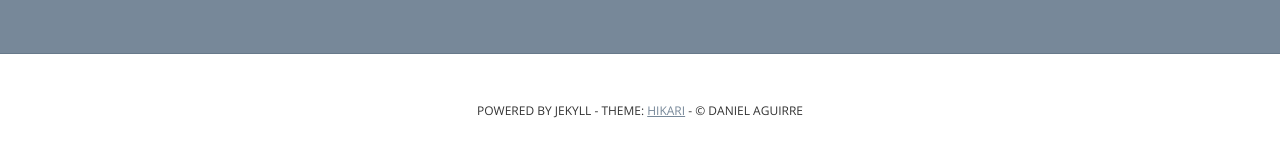
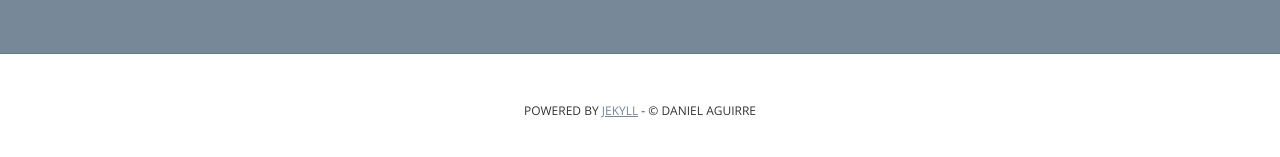
Before and after one commit to gdaq/gdaq.github.io, a Jekyll site: the page built from index.html, in a window 1280 px wide. Shown: the part 201-358 px from the top of the page. Built offline with Jekyll 4.4.1, drawn with Linux system fonts in a browser that asks for light colours; the list of posts is cut into pages by our own code.

Commit message:
Update default.html

```diff
--- a/_layouts/default.html
+++ b/_layouts/default.html
@@ -63,7 +63,7 @@
       </main>
 
       <footer>
-        <small>Powered by Jekyll - Theme: <a href="https://github.com/m3xm/hikari-for-Jekyll">hikari</a> - &copy; {{ site.author }}</small>
+        <small>Powered by <a href="http://jekyllrb.com">Jekyll</a> - &copy; {{ site.author }}</small>
       </footer>
 
     </div>
```
